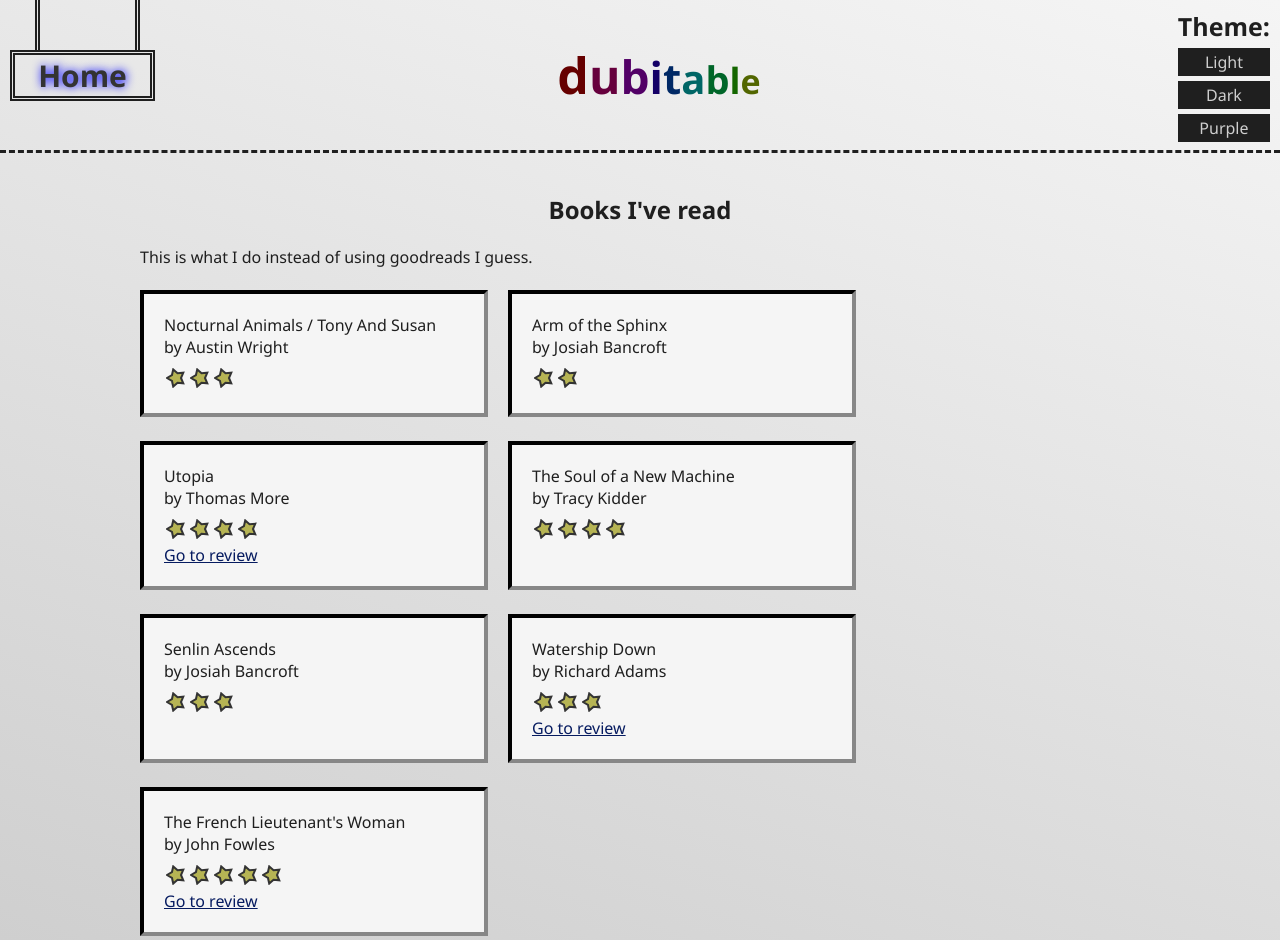
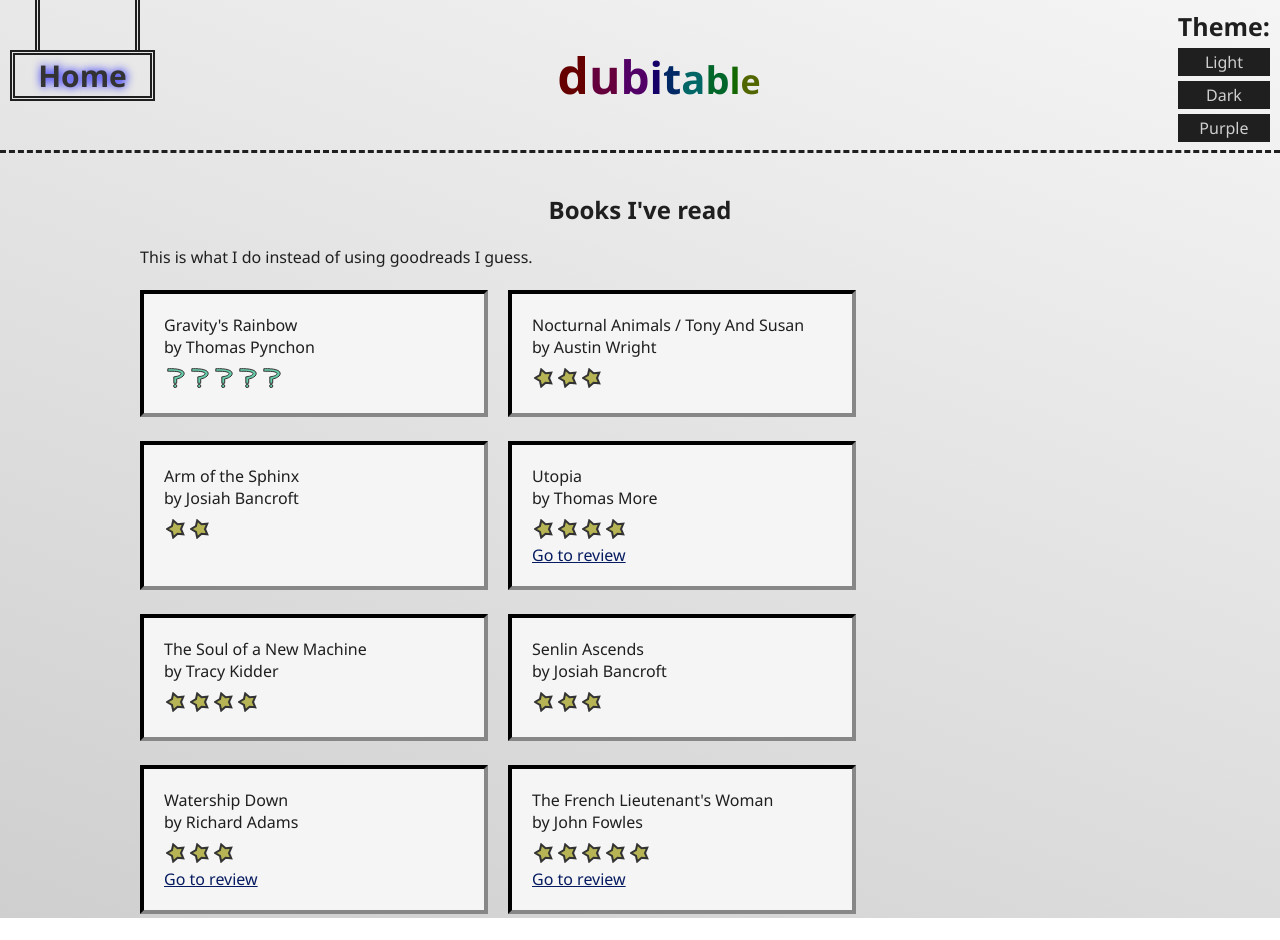
Before and after one commit to dubitabley/website, a SvelteKit app: page /interests/books in a window 1280 px wide. After the commit the page ends 918 px from the top, so only its background shows below. Built offline with nearby package versions, Linux system fonts and the light colour scheme.

Commit message:
Add gravity's rainbow to books and clean up handwriting post a little

```diff
--- /dev/null
+++ b/src/lib/components/confusion-rating.svelte
@@ -0,0 +1,21 @@
+<script lang="ts">
+    import Confusion from "./confusion.svelte";
+
+    type ConfusionRatingProps = {
+        amount: number;
+    };
+
+    let { amount }: ConfusionRatingProps = $props();
+</script>
+
+<div class="confusion-wrapper">
+    {#each { length: amount }}
+        <Confusion />
+    {/each}
+</div>
+
+<style>
+    .confusion-wrapper {
+        display: inline;
+    }
+</style>
--- /dev/null
+++ b/src/lib/components/confusion.svelte
@@ -0,0 +1,43 @@
+<div class="confusion-wrapper">
+    <svg
+        class="question-mark-svg"
+        width="100mm"
+        height="100mm"
+        viewBox="0 0 100 100"
+    >
+        <g>
+            <path
+                class="question-mark filled"
+                d="M 9.0983128,3.5998554 8.7967448,16.635666 C 8.7967448,16.635666 74.974002,13.232178 74.969968,27.294166 74.965972,41.222525 39.099949,44.237233 39.099949,44.237233 L 39.239651,76.495184 53.331317,76.3444 53.504276,55.011282 C 53.504276,55.011282 90.251283,48.341544 91.122729,27.42763 91.723974,1.5662994 23.719223,2.7507874 9.0983128,3.5998554 Z"
+            />
+            <ellipse
+                class="question-mark filled"
+                rx="8"
+                ry="8"
+                cx="46"
+                cy="90"
+            />
+        </g>
+    </svg>
+</div>
+
+<style>
+    .filled {
+        fill: mediumaquamarine;
+    }
+
+    .question-mark {
+        stroke: var(--primary-color-2);
+        stroke-width: 5px;
+    }
+
+    .confusion-wrapper {
+        display: inline;
+        padding: 2px;
+    }
+
+    .question-mark-svg {
+        width: 20px;
+        height: 20px;
+    }
+</style>
--- a/src/lib/interests/books.json
+++ b/src/lib/interests/books.json
@@ -37,6 +37,11 @@
             "book_name": "Nocturnal Animals / Tony And Susan",
             "author": "Austin Wright",
             "rating": 3
+        },
+        {
+            "book_name": "Gravity's Rainbow",
+            "author": "Thomas Pynchon",
+            "confusion": 5
         }
     ]
 }
--- a/src/routes/(app)/interests/books/+page.svelte
+++ b/src/routes/(app)/interests/books/+page.svelte
@@ -2,6 +2,7 @@
     import type { PageProps } from "./$types";
     import Books from "$lib/interests/books.json";
     import StarRating from "$lib/components/star-rating.svelte";
+    import ConfusionRating from "$lib/components/confusion-rating.svelte";
 
     let { data }: PageProps = $props();
 </script>
@@ -21,6 +22,9 @@
             </div>
             {#if book.rating}
                 <StarRating rating={book.rating} />
+            {/if}
+            {#if book.confusion}
+                <ConfusionRating amount={book.confusion} />
             {/if}
             {#if book.link}
                 <div>
```
Also changed, not shown: src/routes/(app)/+page.svelte (+6 -4 lines), src/routes/(app)/posts/handwriting/+page.svelte (+5 -4 lines).
